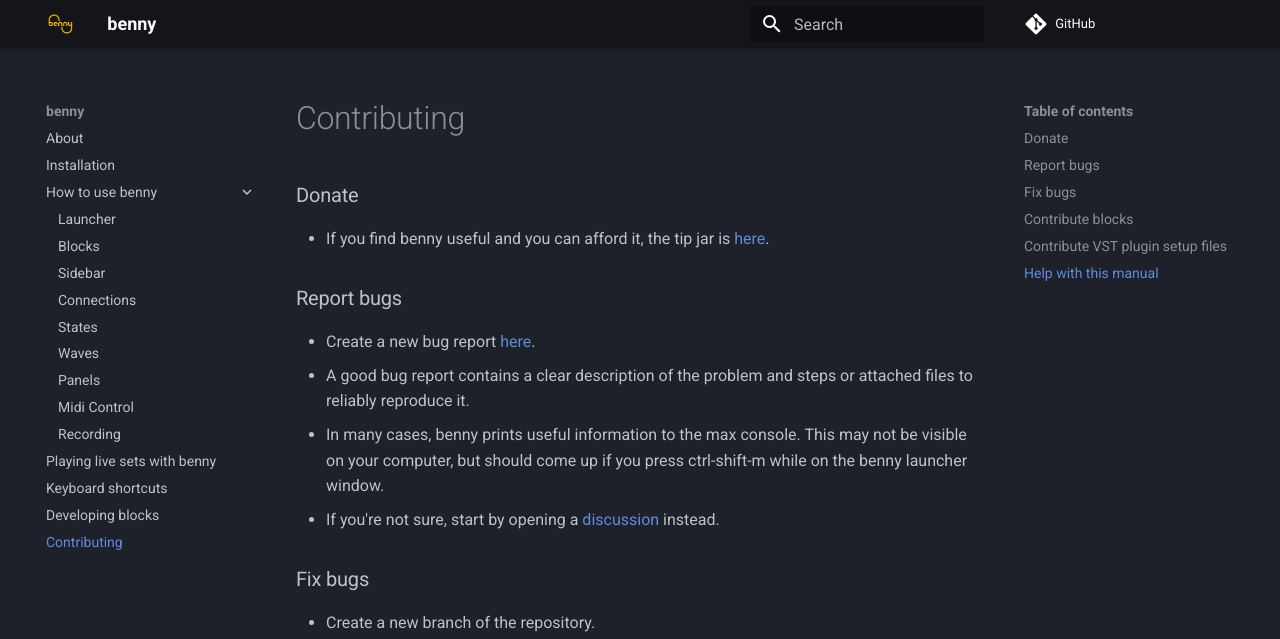
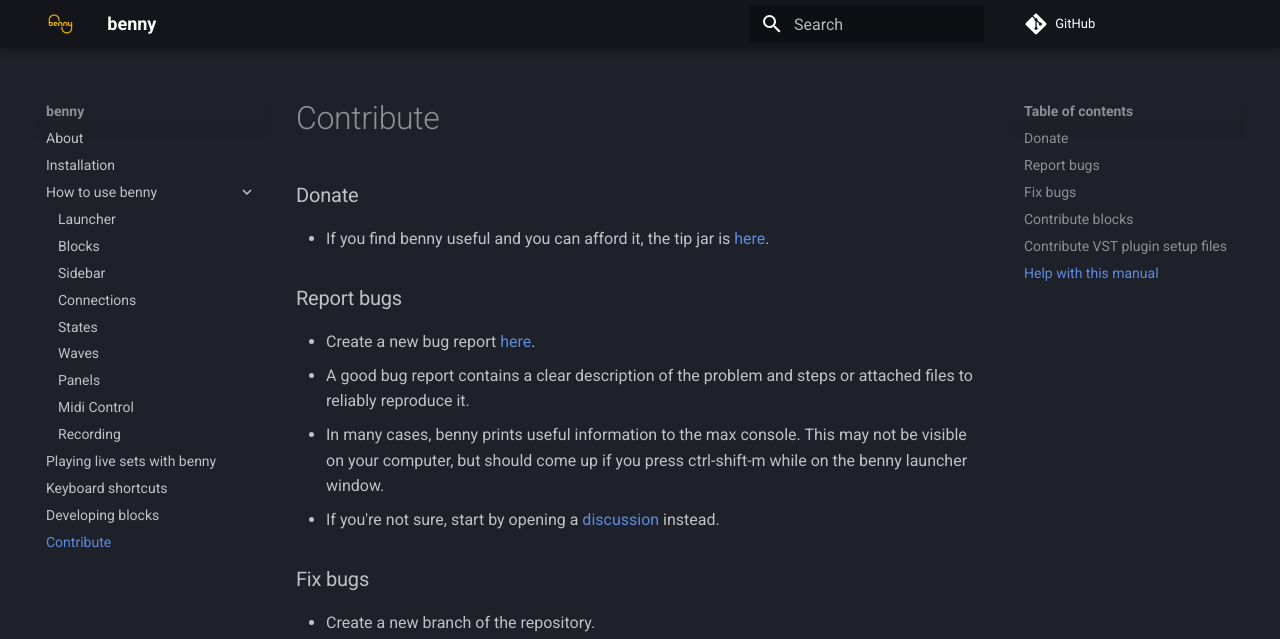
Before and after one commit to playbenny/benny_manual, an MkDocs documentation site: the page built from docs/contribute.md, in a window 1280 px wide and 1349 px high. Shown: the top 639 px of the window. Built offline with MkDocs 1.6.1 and Material for MkDocs 9.7.7, drawn with Linux system fonts in a browser that asks for light colours; comment, search, counter and statistics services are not loaded.

Commit message:
contribute

```diff
--- a/mkdocs.yml
+++ b/mkdocs.yml
@@ -41,4 +41,4 @@
   - Playing live sets with benny: live_sets.md
   - Keyboard shortcuts: keyboard_shortcuts.md
   - Developing blocks: developing.md
-  - Contributing: contributing.md
+  - Contribute: contribute.md
```
Also changed, not shown: docs/contribute.md (renamed from docs/contributing.md).
